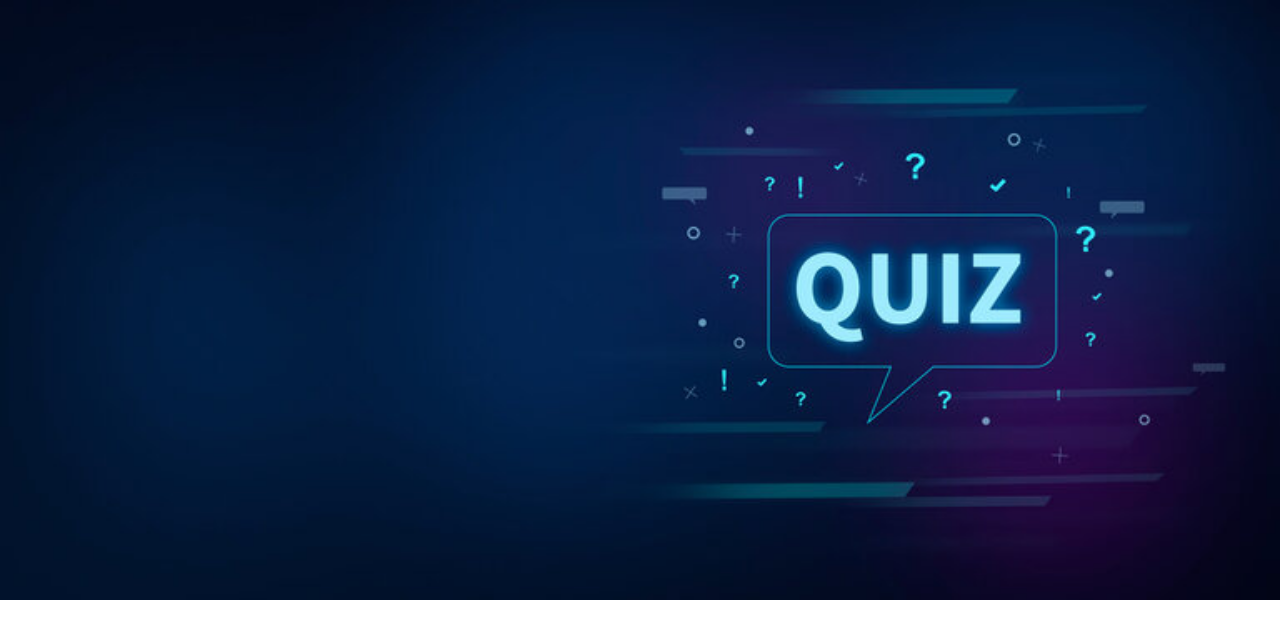
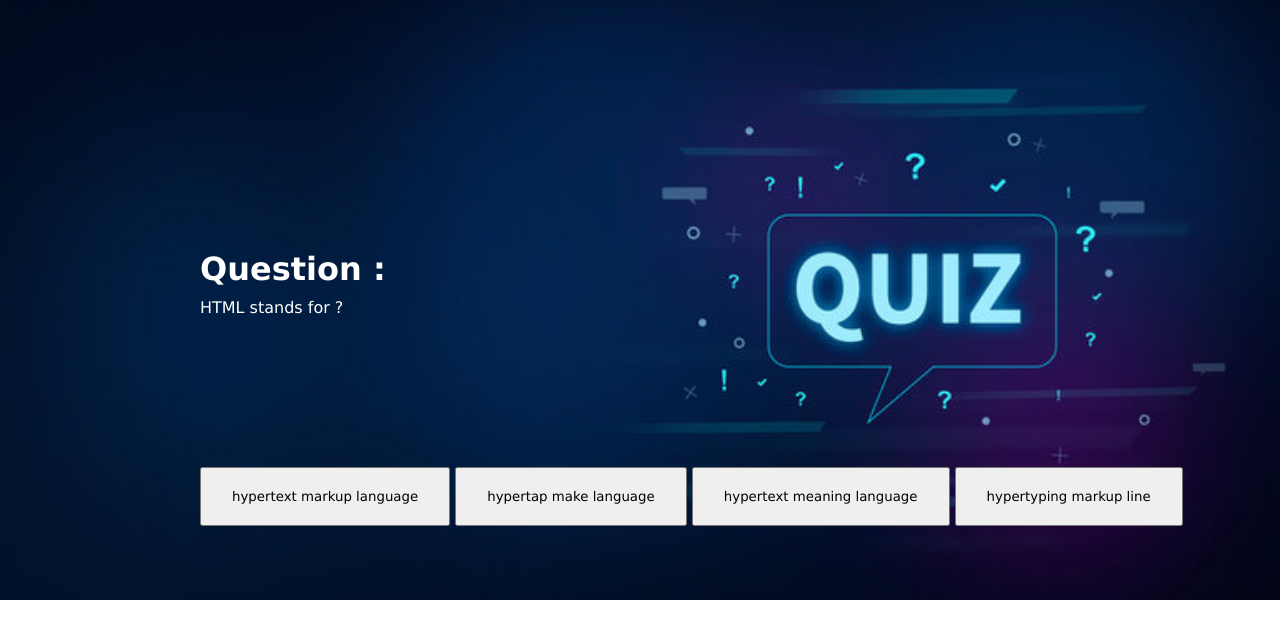
Before and after one commit to Adeeba-Arif/classTask003-Interactive-Quiz-Game, a plain HTML site: page index.html in a window 1280 px wide. Drawn offline with Linux system fonts and the light colour scheme.

Commit message:
styling updated

```diff
--- a/index.html
+++ b/index.html
@@ -7,6 +7,16 @@
     <link rel="stylesheet" href="./style.css">
 </head>
 <body>
+    <div id="container">
+    <h1>Question :</h1>
+    <p id="question">HTML stands for ?</p>
+    <div id="options">
+    <input type="button" value="hypertext markup language">
+    <input type="button" value="hypertap make language">
+    <input type="button" value="hypertext meaning language">
+    <input type="button" value="hypertyping markup line">
+    </div>
+    </div>
 
     <script src="./script.js"></script>
 </body>
--- a/style.css
+++ b/style.css
@@ -8,3 +8,23 @@ body{
     background-repeat: no-repeat;
     background-size: cover;
 }
+h1{
+    color: white;
+}
+p{
+    padding-top: 10px;
+}
+#question{
+    color: white;
+}
+#container{
+    margin-top: 250px;
+    margin-left: 200px;
+}
+#options{
+    padding-top: 150px;
+}
+input{
+    padding: 20px 30px;
+    cursor: pointer;
+}
```
